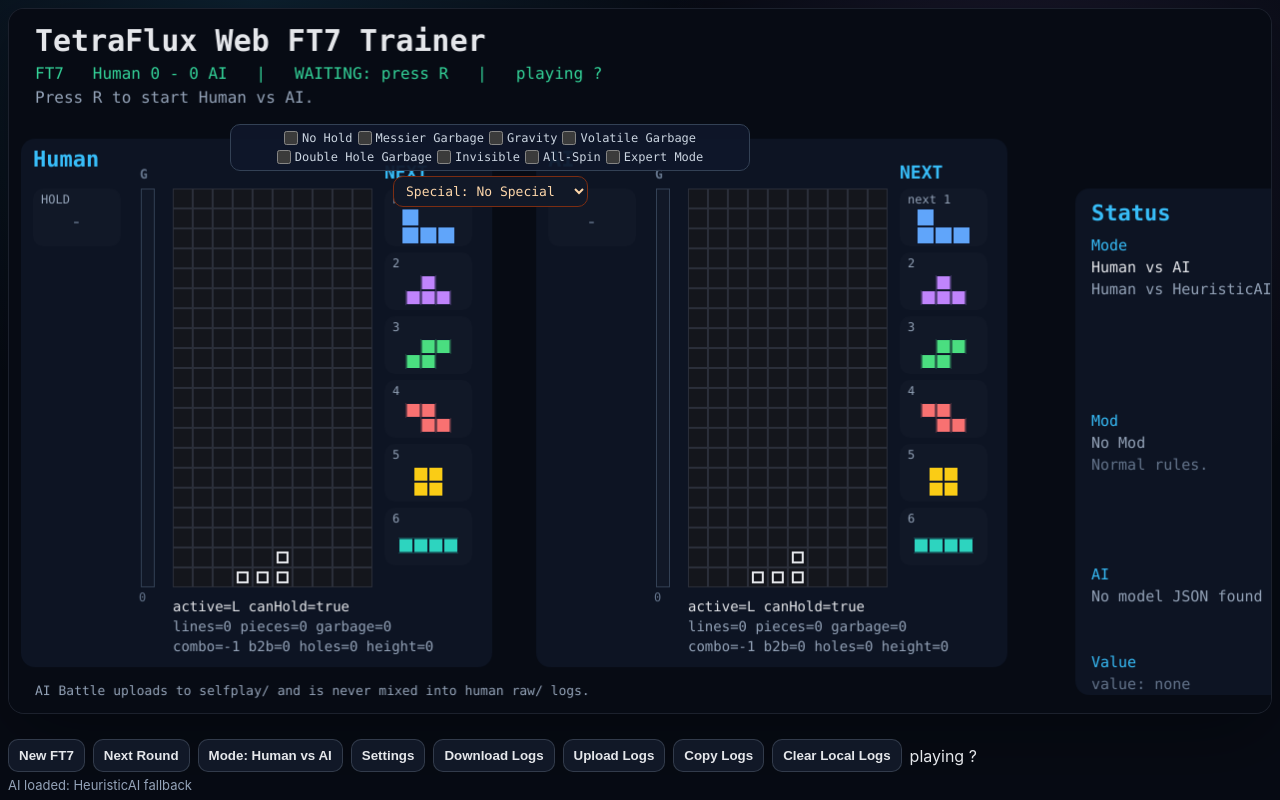
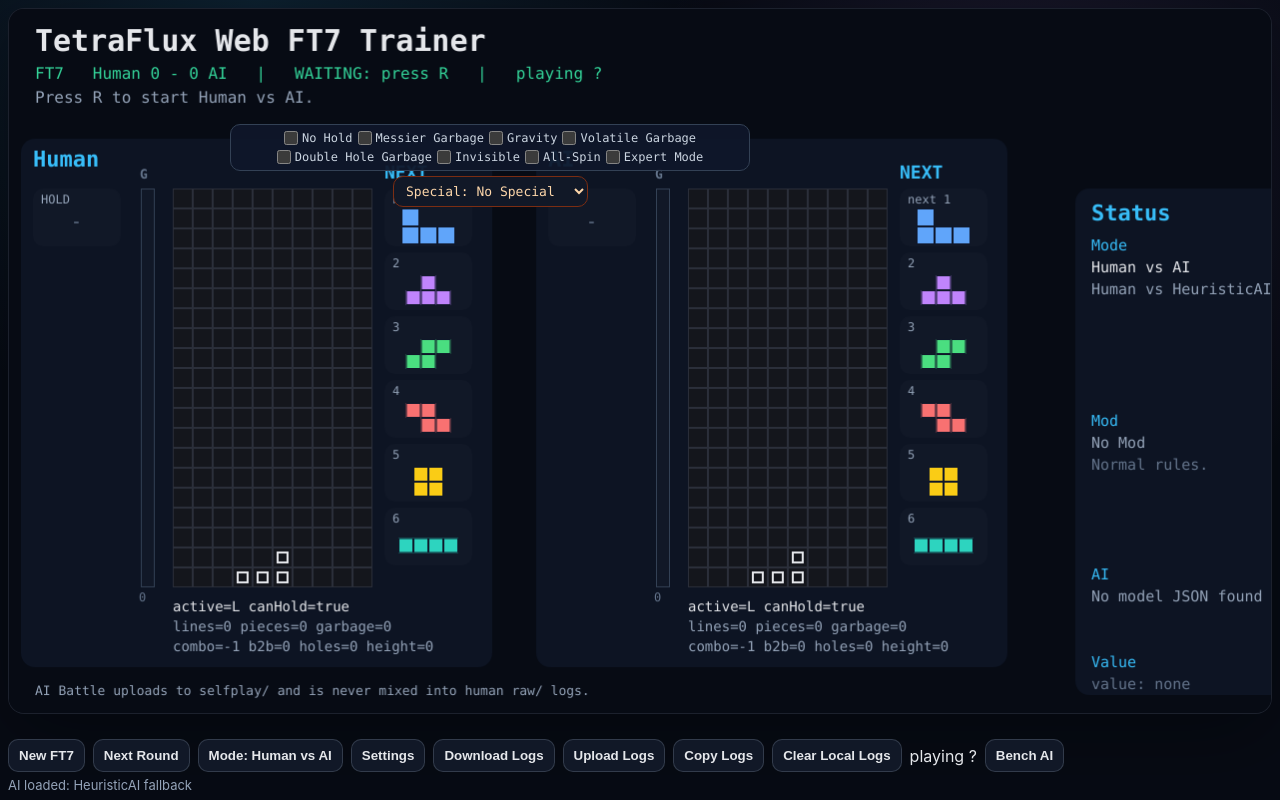
Before and after one commit to kineticnapier/TetraFlux, a website built with Vite: page index.html in a window 1280 px wide. Built offline with nearby package versions, Linux system fonts and the light colour scheme; no server answers; files whose address does not match are found by name.

Commit message:
Load browser AI benchmark module

```diff
--- a/index.html
+++ b/index.html
@@ -145,5 +145,6 @@
     </div>
 
     <script type="module" src="/src/main.ts"></script>
+    <script type="module" src="/src/browserBenchmark.ts"></script>
   </body>
 </html>
```
